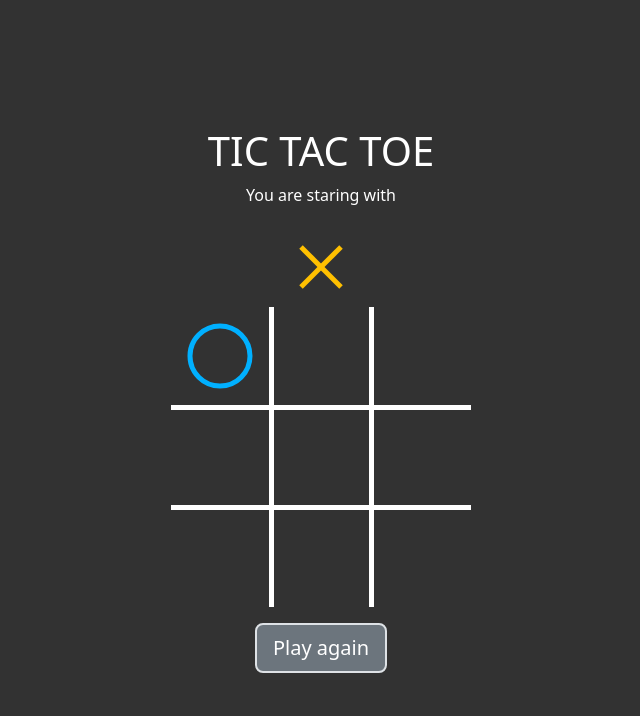
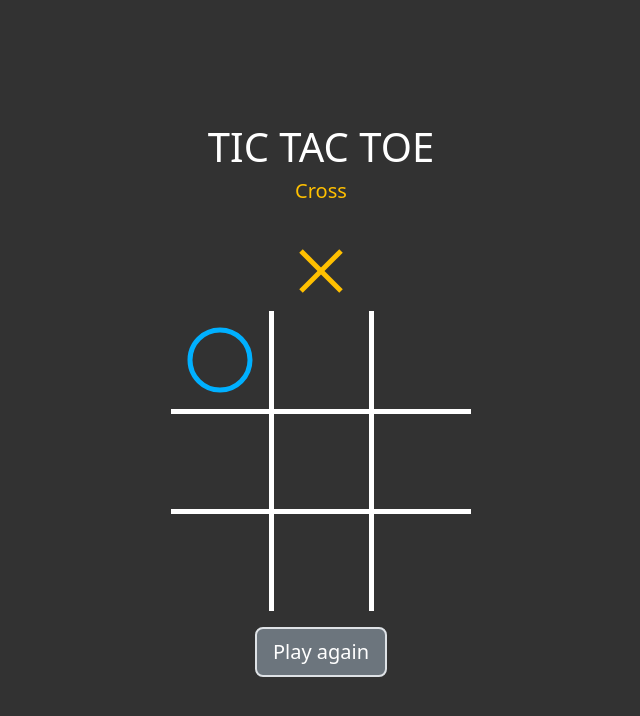
Before and after one commit to dampolo/TicTacToe, a plain HTML site: page index.html in a window 1280 px wide. Both pictures are taken after a click on the element 540 px from the left and 357 px from the top of the page. Shown: the whole page, without its empty margins (319-959 px from the left). Drawn offline with nearby package versions, Linux system fonts and the light colour scheme.

Commit message:
show who is playing

```diff
--- a/index.html
+++ b/index.html
@@ -13,7 +13,7 @@
 
     <h1> TIC TAC TOE</h1>
 
-    <div> You are staring with</div>
+    <div id="description" class="h5">You are staring with:</div>
     <div id="starting-symbol">
         <svg width="70" height="70">
             <circle cx="35" cy="35" r="30" fill="none" stroke="#00B0FF" stroke-width="5"></circle>
--- a/script.js
+++ b/script.js
@@ -71,9 +71,13 @@ function handleClick(cell, index) {
         fields[index] = currentPlayer;
         if (currentPlayer === 'circle') {
             document.getElementById('starting-symbol').innerHTML = svgCross
+            document.getElementById('description').innerHTML = `Cross`;
+            document.getElementById('description').style = "color: #FFC000";
             cell.innerHTML = generateAnimatedCircle();
         } else {
             document.getElementById('starting-symbol').innerHTML = svgCircle
+            document.getElementById('description').innerHTML = `Circle`;
+            document.getElementById('description').style = "color: #00B0FF";
             cell.innerHTML = generateAnimatedCross();
         };
         cell.onclick = null;
```
Lines whose indentation alone changed are shown as unchanged.
